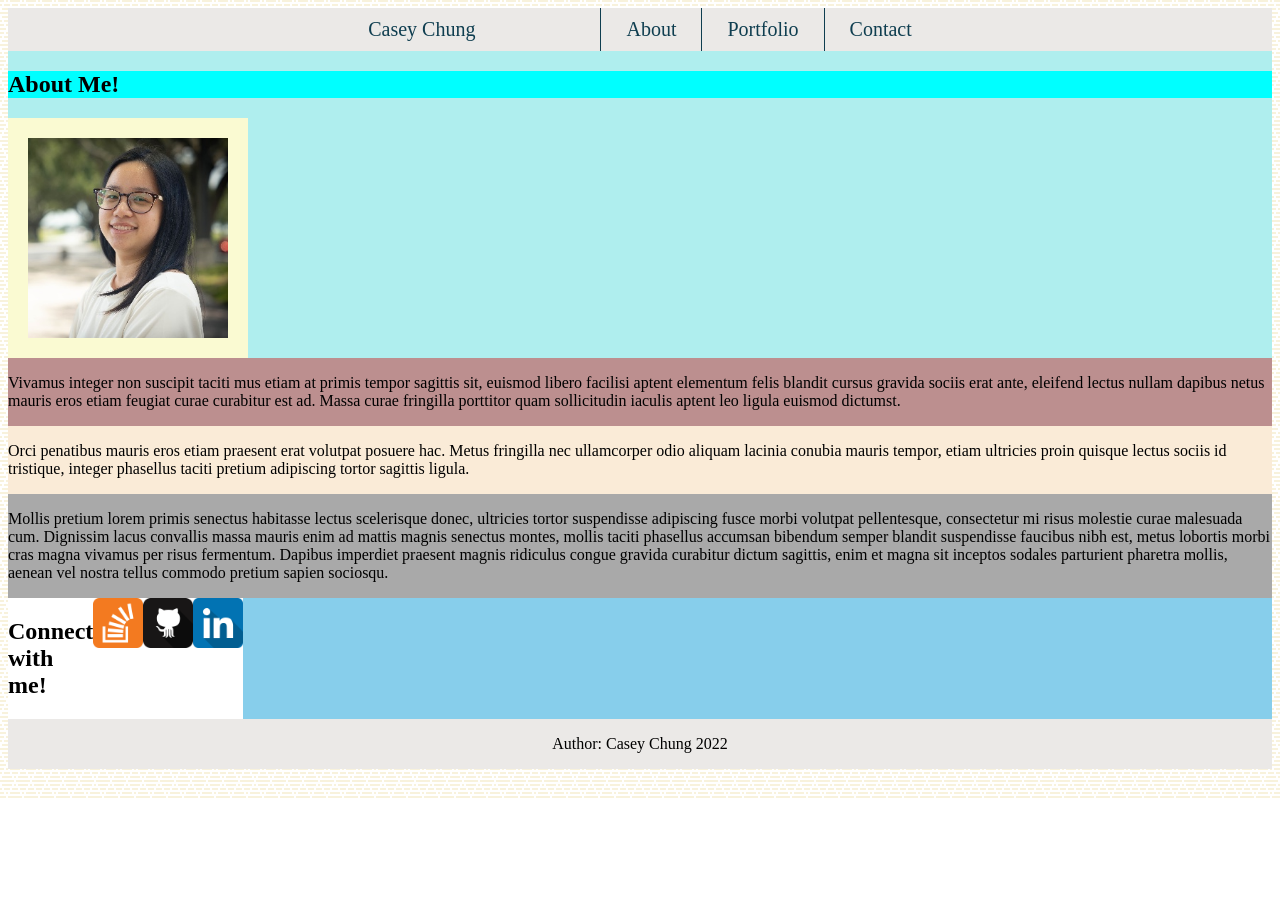
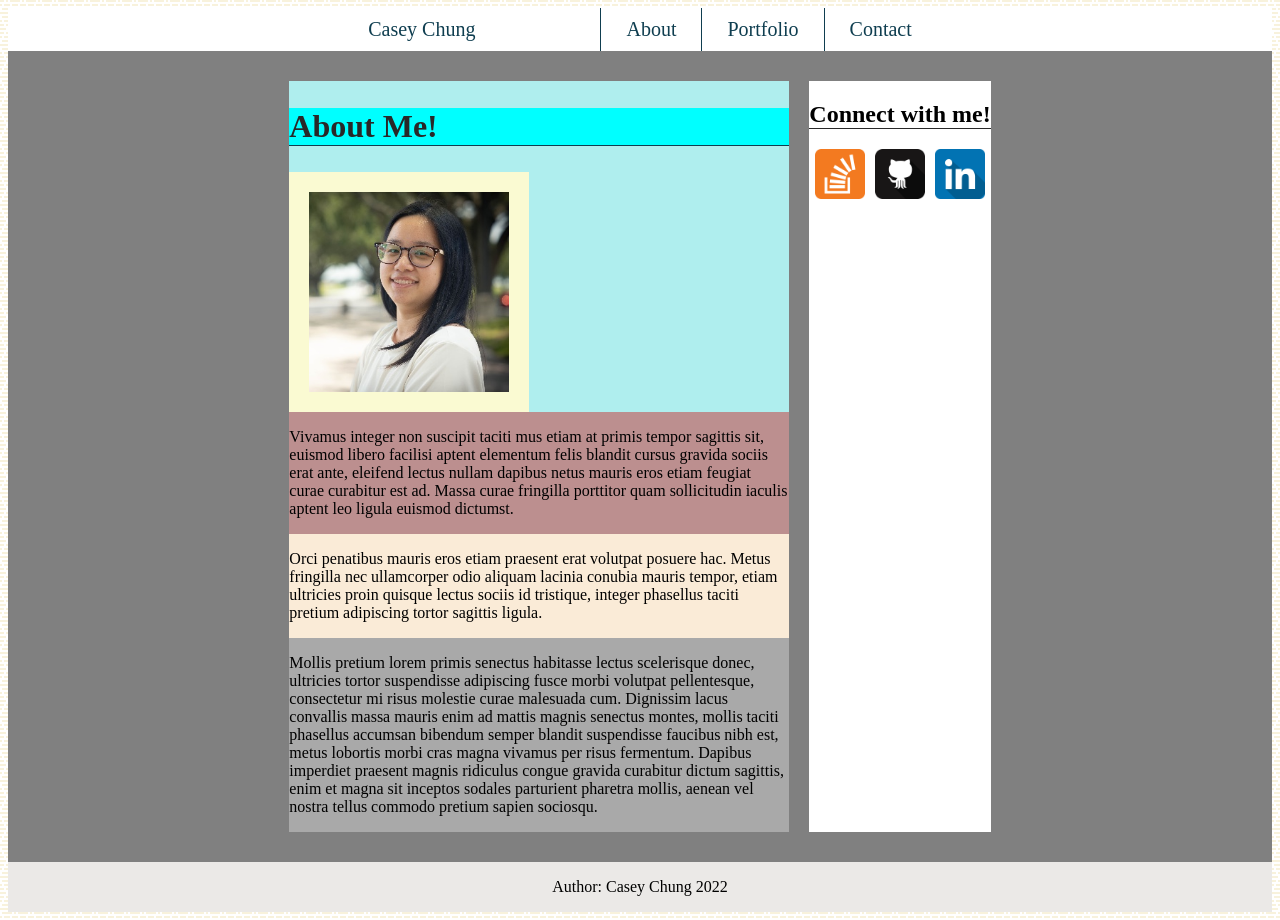
Before and after one commit to Boxbard/m6-hw6-chung-casey, a plain HTML site: page index.html in a window 1280 px wide. Before the commit the page ends 800 px from the top, so only its background shows below. Drawn offline with Linux system fonts and the light colour scheme.

Commit message:
EYO ITS PROGRESS IM LEARNING

```diff
--- a/index.html
+++ b/index.html
@@ -71,12 +71,16 @@
             </article>
 
             <article class="sidebar">
+                <h2 class="sidebar-h2">Connect with me!</h2>
                 <aside class="contact-me">
-                    <h2>Connect with me!</h2>
-                    <img src="images/soverflow.png" alt="stacked overflow logo" id="stacked"
-                        style="width:50px;height:50px;">
-                    <img src="images/git.png" alt="git logo" id="git" style="width:50px;height:50px;">
-                    <img src="images/linkedin.png" alt="linkedin logo" id="linked" style="width:50px;height:50px;">
+                    <div><img src="images/soverflow.png" alt="stacked overflow logo" id="stacked" class="stacked"
+                            style="width:50px;height:50px;"></div>
+
+                    <div><img src="images/git.png" alt="git logo" id="git" class="git" style="width:50px;height:50px;">
+                    </div>
+
+                    <div> <img src="images/linkedin.png" alt="linkedin logo" id="linked" class="linked"
+                            style="width:50px;height:50px;"></div>
                 </aside>
             </article>
         </div>
--- a/styles.css
+++ b/styles.css
@@ -21,8 +21,8 @@ body {
     padding: 0;
     overflow: hidden;
     justify-content: center;
+    background-color: white;
     /* border: 1px solid #0f3e50; */
-    background-color: #ebe9e7;
     font-family: Berkshire Swash;
     font-size: 20px;
 }
@@ -42,33 +42,48 @@ body {
 
 .main-nav li a {
     display: block;
-    color: #0f3e50;
+    /* color: #0f3e50; */
     text-align: center;
     text-decoration: none;
     padding: 10px 25px;
 }
 
-/* .main-nav li a:hover {
-    background-color: #ffffff;
-} */
+.main-nav li a:link,
+a:visited {
+    background-color: white;
+    color: #0f3e50;
+}
 
-/* .flex-container-main {
+.main-nav li a:hover,
+a:active {
+    background-color: #0f3e50;
+    color: white;
+}
+
+.flex-container-main {
     display: flex;
-    flex-direction: column;
-    background-color: antiquewhite;
-} */
+    /* flex-direction: row; */
+    justify-content: center;
+    background-color: grey;
+    padding: 20px;
+}
 
 .main-article {
     display: flex;
-    justify-content: center;
     flex-direction: column;
+    /* oh wow, the flex direction really caught me off guard, this vastly changes things. */
     flex-basis: 500px;
+    margin: 10px;
     background-color: paleturquoise;
 }
 
 .article-h1 {
     display: flex;
     background-color: aqua;
+    font-family: Berkshire Swash;
+    font-size: 32px;
+    color: rgb(40, 40, 40);
+    border-bottom: 1px solid #0f3e50;
 }
 
 .profile-img {
@@ -95,15 +110,25 @@ body {
 .sidebar {
     display: flex;
     flex-wrap: nowrap;
-    background-color: skyblue;
+    flex-flow: column;
+    background-color: white;
+    margin: 10px;
 }
 
 .contact-me {
     display: flex;
-    justify-content: right;
+    justify-content: center;
+    gap: 10px;
     flex-direction: row;
     flex-basis: 10px;
-    background-color: white;
+    /* background-color: white; */
+}
+
+.sidebar-h2 {
+    display: flex;
+    font-family: Berkshire Swash;
+    font-size: 24px;
+    border-bottom: 1px solid rgb(40, 40, 40);
 }
 
 .flex-container-footer {
```
